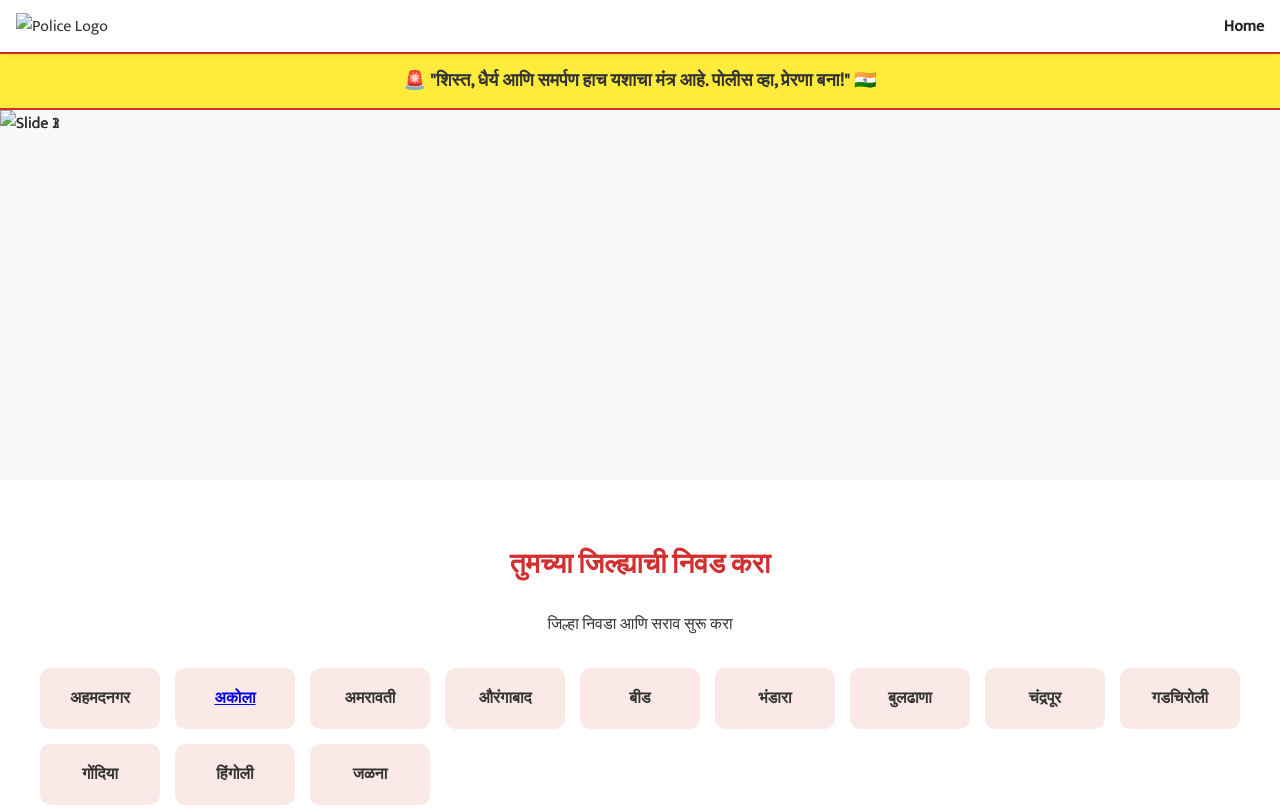
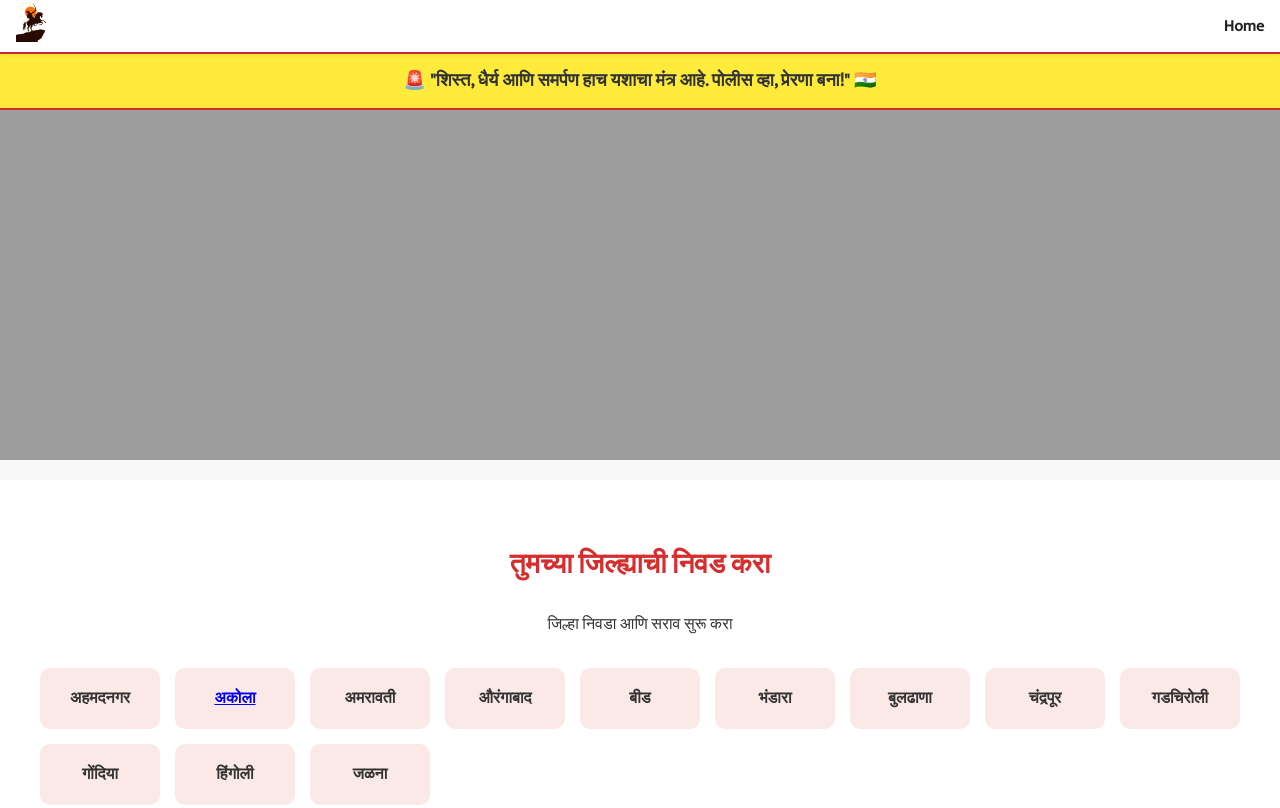
Before and after one commit to maxx8680/Police-Bharti, a plain HTML site: page index.html in a window 1280 px wide. Shown: the top 808 px of the page. Drawn offline with Linux system fonts and the light colour scheme; the site is published under a folder, as on GitHub Pages, so addresses that start at the root find nothing.

Commit message:
Update index.html

```diff
--- a/index.html
+++ b/index.html
@@ -18,7 +18,7 @@
 <body>
     <header class="navbar">
         <div class="logo-container">
-            <img class="logo" src="/img/logo.png" alt="Police Logo">
+            <img class="logo" src="img/logo.png" alt="Police Logo">
         </div>
         <nav>
             <a href="#landing">Home</a>
@@ -37,9 +37,9 @@
     </div>
     <section class="slider-section">
         <div class="slider">
-            <img src="/img/second.jpg" alt="Slide 1" class="active">
-            <img src="/img/second1.jpg" alt="Slide 2" class="active">
-            <img src="/img/second.jpg" alt="Slide 3" class="active">
+            <img src="img/second.jpg" alt="Slide 1" class="active">
+            <img src="img/second1.jpg" alt="Slide 2" class="active">
+            <img src="img/second.jpg" alt="Slide 3" class="active">
         </div>
     </section>
 
```
